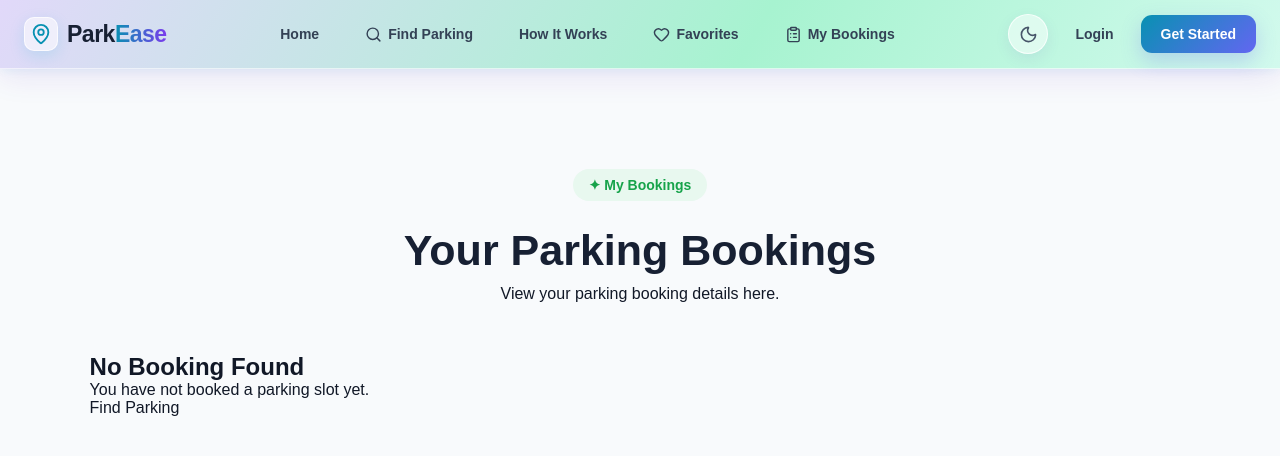
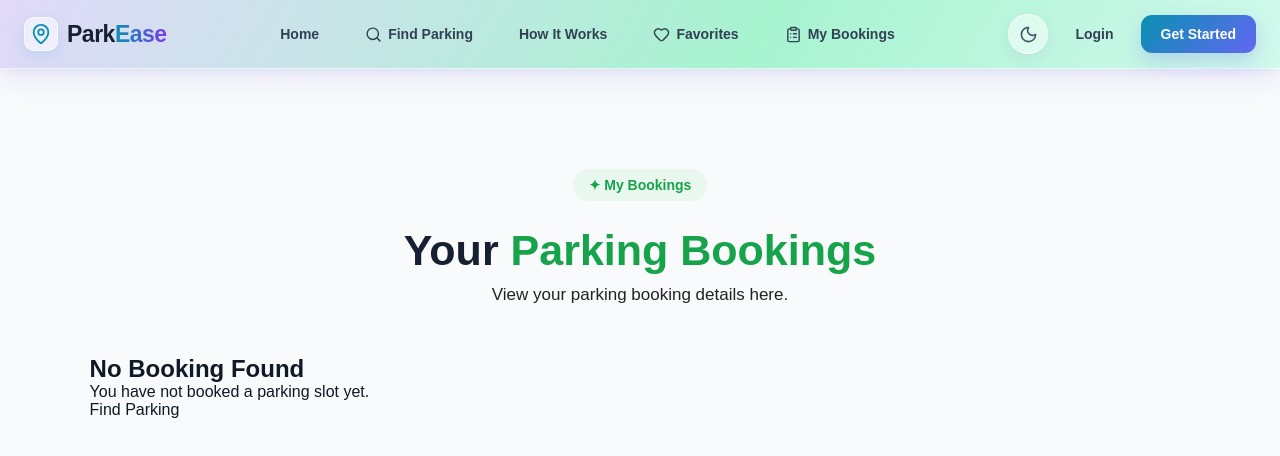
Before and after one commit to dibeyendu-dev/smart-parking-system, a React (Vite) app: page /my-bookings in a window 1280 px wide. Shown: the top 456 px of the page. Built offline with nearby package versions, Linux system fonts and the light colour scheme.

Commit message:
Booking css partb 3 added

```diff
--- a/src/css/MyBookings.css
+++ b/src/css/MyBookings.css
@@ -14,3 +14,10 @@
     color: #172033;
     margin: 10px 0;
 }
+.my-bookings-header h1 strong{
+    color: #16a34a;
+}
+.my-bookings-header p{
+    color: #222324;
+    font-size :17px; ;
+}
```
